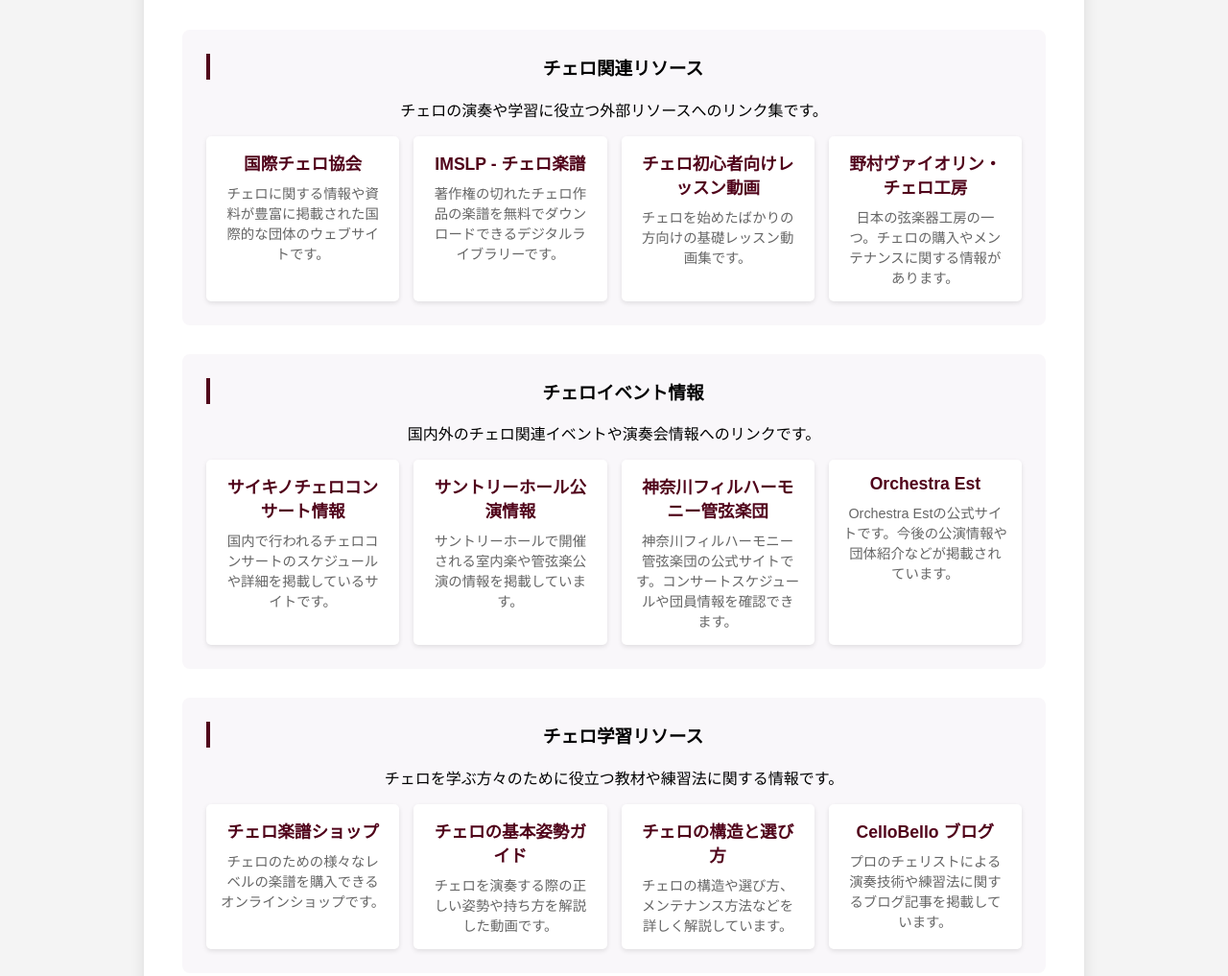
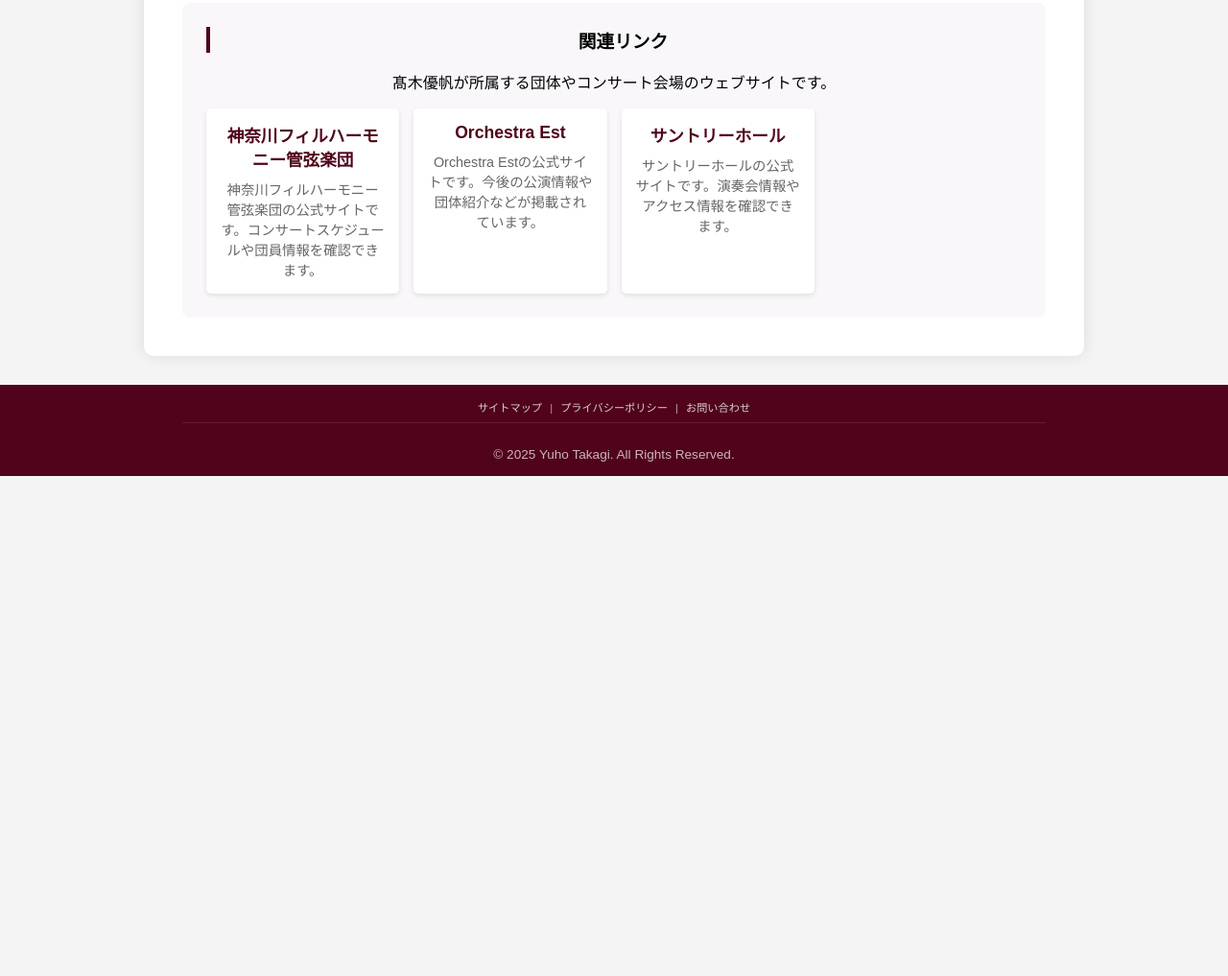
Before and after one commit to YukiTTTTT/yuhotakagi, a plain HTML site: page sitemap.html in a window 1280 px wide. Shown: the part 1483-2500 px from the top of the page at 96% size. After the commit the page ends 1979 px from the top, so only its background shows below. Drawn offline with Linux system fonts and the light colour scheme.

Commit message:
Add files via upload

```diff
--- a/sitemap.html
+++ b/sitemap.html
@@ -569,7 +569,7 @@
                 <h2 class="page-title">サイトマップ</h2>
 
                 <div class="sitemap-intro">
-                    <p>髙木優帆の公式サイトをご覧いただき、ありがとうございます。このページでは、サイト内の全ページへのリンクやチェロに関する役立つ情報へのリンクをご紹介しています。</p>
+                    <p>髙木優帆の公式サイトをご覧いただき、ありがとうございます。このページでは、サイト内の全ページへのリンクと最新の演奏会情報をご紹介しています。</p>
                 </div>
 
                 <!-- 最新情報へのクイックアクセス -->
@@ -629,44 +629,11 @@
                     </div>
                 </div>
 
-                <!-- 外部リソースセクションの追加 -->
                 <div class="resource-section">
-                    <h3>チェロ関連リソース</h3>
-                    <p>チェロの演奏や学習に役立つ外部リソースへのリンク集です。</p>
+                    <h3>関連リンク</h3>
+                    <p>髙木優帆が所属する団体やコンサート会場のウェブサイトです。</p>
 
                     <div class="resource-grid">
-                        <a href="https://www.cello.org/" target="_blank" rel="noopener noreferrer" class="resource-item">
-                            <h4>国際チェロ協会</h4>
-                            <p>チェロに関する情報や資料が豊富に掲載された国際的な団体のウェブサイトです。</p>
-                        </a>
-                        <a href="https://imslp.org/wiki/Category:For_cello" target="_blank" rel="noopener noreferrer" class="resource-item">
-                            <h4>IMSLP - チェロ楽譜</h4>
-                            <p>著作権の切れたチェロ作品の楽譜を無料でダウンロードできるデジタルライブラリーです。</p>
-                        </a>
-                        <a href="https://www.youtube.com/playlist?list=PLl9vZ2Q3QQwq2bw_L5BhzH7z_Xa9Ps-P5" target="_blank" rel="noopener noreferrer" class="resource-item">
-                            <h4>チェロ初心者向けレッスン動画</h4>
-                            <p>チェロを始めたばかりの方向けの基礎レッスン動画集です。</p>
-                        </a>
-                        <a href="https://www.nomura-cello.com/" target="_blank" rel="noopener noreferrer" class="resource-item">
-                            <h4>野村ヴァイオリン・チェロ工房</h4>
-                            <p>日本の弦楽器工房の一つ。チェロの購入やメンテナンスに関する情報があります。</p>
-                        </a>
-                    </div>
-                </div>
-
-                <div class="resource-section">
-                    <h3>チェロイベント情報</h3>
-                    <p>国内外のチェロ関連イベントや演奏会情報へのリンクです。</p>
-
-                    <div class="resource-grid">
-                        <a href="https://sajikino.jp/category/genre/cello/" target="_blank" rel="noopener noreferrer" class="resource-item">
-                            <h4>サイキノチェロコンサート情報</h4>
-                            <p>国内で行われるチェロコンサートのスケジュールや詳細を掲載しているサイトです。</p>
-                        </a>
-                        <a href="https://www.suntory.co.jp/suntoryhall/schedule/" target="_blank" rel="noopener noreferrer" class="resource-item">
-                            <h4>サントリーホール公演情報</h4>
-                            <p>サントリーホールで開催される室内楽や管弦楽公演の情報を掲載しています。</p>
-                        </a>
                         <a href="https://www.kanaphil.or.jp/" target="_blank" rel="noopener noreferrer" class="resource-item">
                             <h4>神奈川フィルハーモニー管弦楽団</h4>
                             <p>神奈川フィルハーモニー管弦楽団の公式サイトです。コンサートスケジュールや団員情報を確認できます。</p>
@@ -675,29 +642,9 @@
                             <h4>Orchestra Est</h4>
                             <p>Orchestra Estの公式サイトです。今後の公演情報や団体紹介などが掲載されています。</p>
                         </a>
-                    </div>
-                </div>
-
-                <div class="resource-section">
-                    <h3>チェロ学習リソース</h3>
-                    <p>チェロを学ぶ方々のために役立つ教材や練習法に関する情報です。</p>
-
-                    <div class="resource-grid">
-                        <a href="https://www.sheetmusicplus.com/instruments/cello/500021" target="_blank" rel="noopener noreferrer" class="resource-item">
-                            <h4>チェロ楽譜ショップ</h4>
-                            <p>チェロのための様々なレベルの楽譜を購入できるオンラインショップです。</p>
-                        </a>
-                        <a href="https://youtu.be/3qrKjywjo7Q" target="_blank" rel="noopener noreferrer" class="resource-item">
-                            <h4>チェロの基本姿勢ガイド</h4>
-                            <p>チェロを演奏する際の正しい姿勢や持ち方を解説した動画です。</p>
-                        </a>
-                        <a href="https://www.musical-instrument-guide.com/cello/" target="_blank" rel="noopener noreferrer" class="resource-item">
-                            <h4>チェロの構造と選び方</h4>
-                            <p>チェロの構造や選び方、メンテナンス方法などを詳しく解説しています。</p>
-                        </a>
-                        <a href="https://www.cellobello.org/cello-blog/" target="_blank" rel="noopener noreferrer" class="resource-item">
-                            <h4>CelloBello ブログ</h4>
-                            <p>プロのチェリストによる演奏技術や練習法に関するブログ記事を掲載しています。</p>
+                        <a href="https://www.suntory.co.jp/suntoryhall/" target="_blank" rel="noopener noreferrer" class="resource-item">
+                            <h4>サントリーホール</h4>
+                            <p>サントリーホールの公式サイトです。演奏会情報やアクセス情報を確認できます。</p>
                         </a>
                     </div>
                 </div>
```
